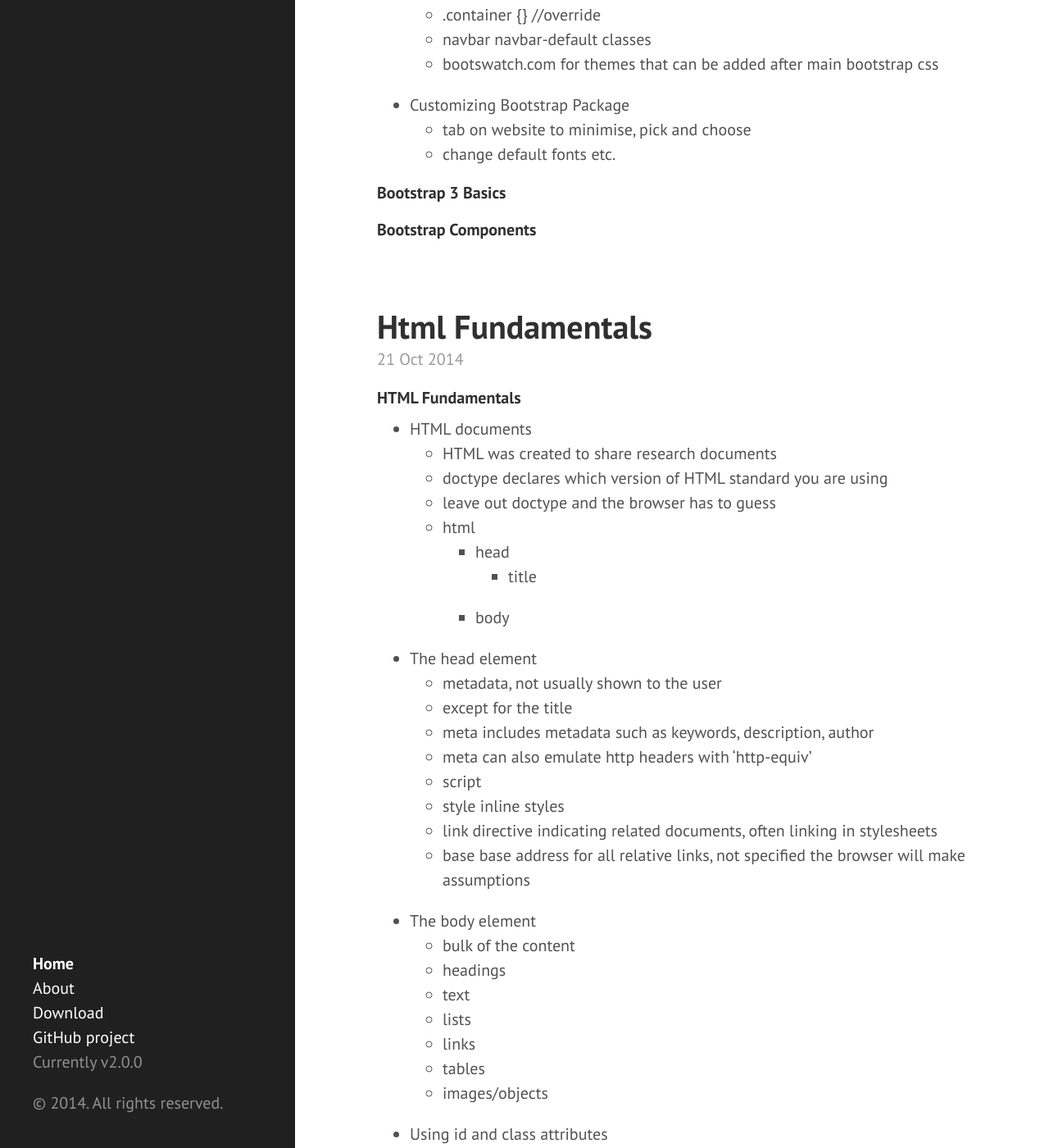
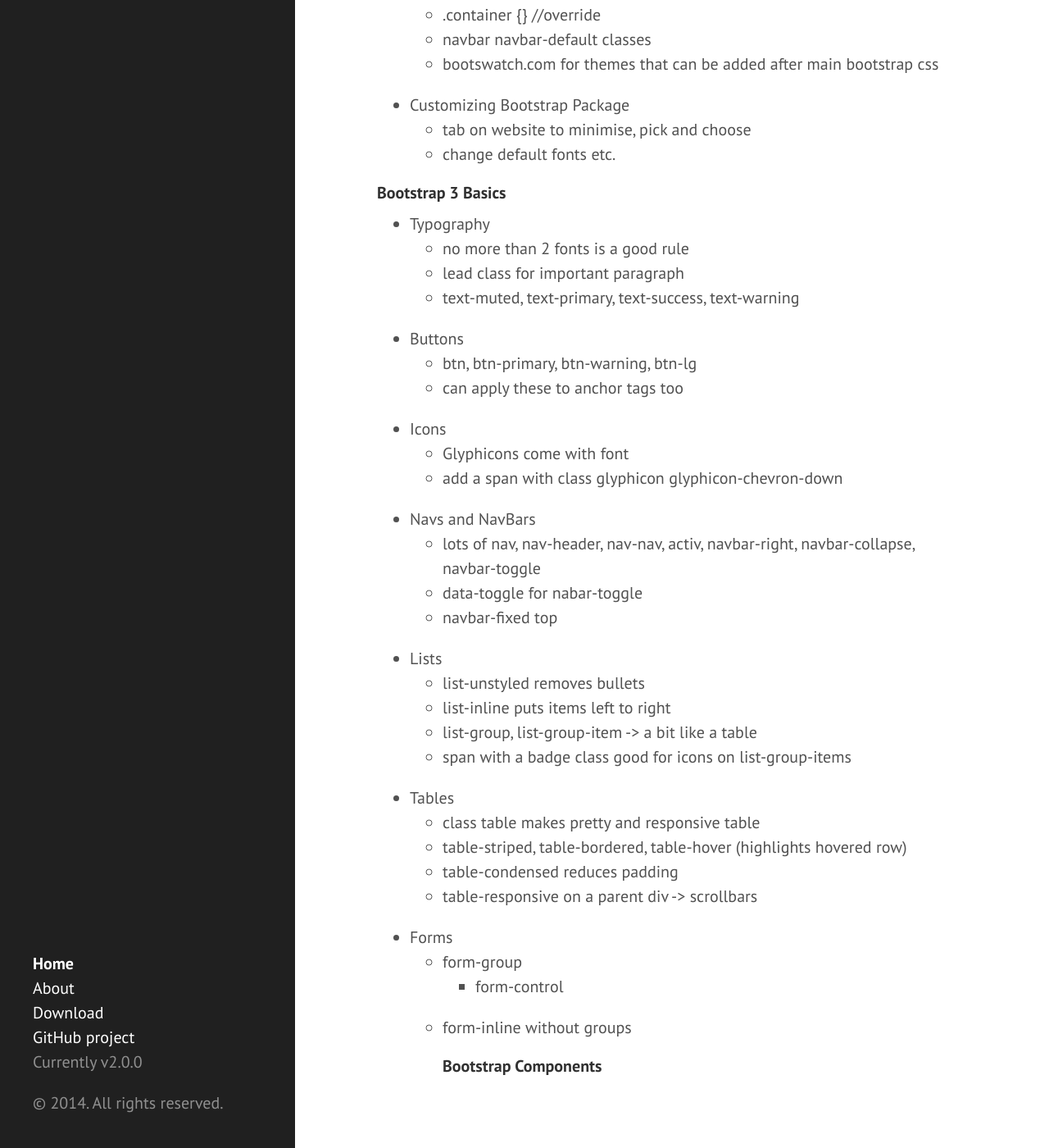
Before and after one commit to eneiand/eneiand.github.io, a Jekyll site: the page built from index.html, in a window 1280 px wide and 1400 px high, scrolled down 2677 px. Shown: the whole window at 82% size. Built offline with Jekyll 4.4.1, drawn with Linux system fonts in a browser that asks for light colours; Markdown is read by kramdown in place of the engine named in the settings; the list of posts is cut into pages by our own code.

Commit message:
Update 2014-10-23-bootstrap-3.md

```diff
--- a/_posts/2014-10-23-bootstrap-3.md
+++ b/_posts/2014-10-23-bootstrap-3.md
@@ -79,4 +79,33 @@
   * change default fonts etc.
 
 #### Bootstrap 3 Basics
+
+* Typography
+  * no more than 2 fonts is a good rule
+  * lead class for important paragraph
+  * text-muted, text-primary, text-success, text-warning
+* Buttons
+  *  btn, btn-primary, btn-warning, btn-lg
+  *  can apply these to anchor tags too
+* Icons
+  *  Glyphicons come with font
+  *  add a span with class glyphicon glyphicon-chevron-down
+* Navs and NavBars
+  * lots of nav, nav-header, nav-nav, activ, navbar-right, navbar-collapse, navbar-toggle
+  * data-toggle for nabar-toggle
+  * navbar-fixed top
+* Lists
+  * list-unstyled removes bullets
+  * list-inline puts items left to right
+  * list-group, list-group-item -> a bit like a table
+  * span with a badge class good for icons on list-group-items
+* Tables
+  * class table makes pretty and responsive table
+  * table-striped, table-bordered, table-hover (highlights hovered row)
+  * table-condensed reduces padding
+  * table-responsive on a parent div -> scrollbars
+* Forms
+  * form-group
+    * form-control
+  * form-inline without groups
 #### Bootstrap Components
```
